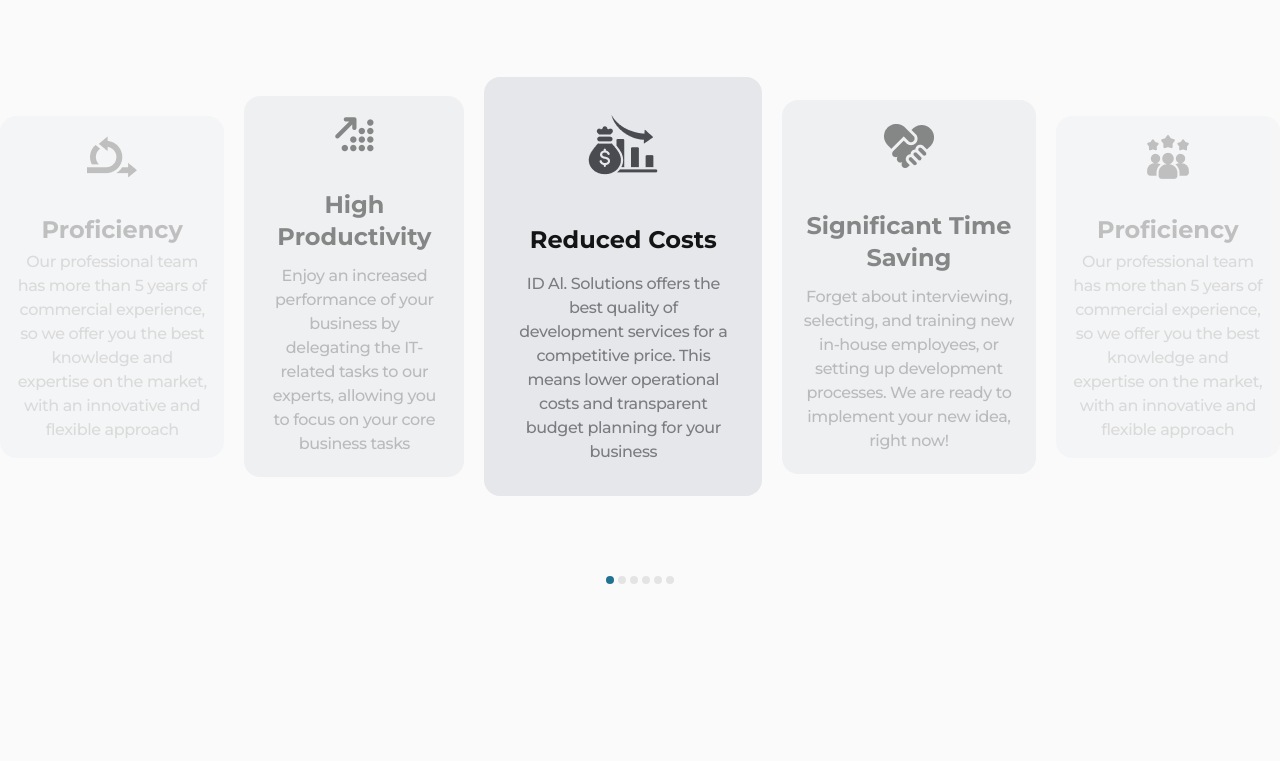
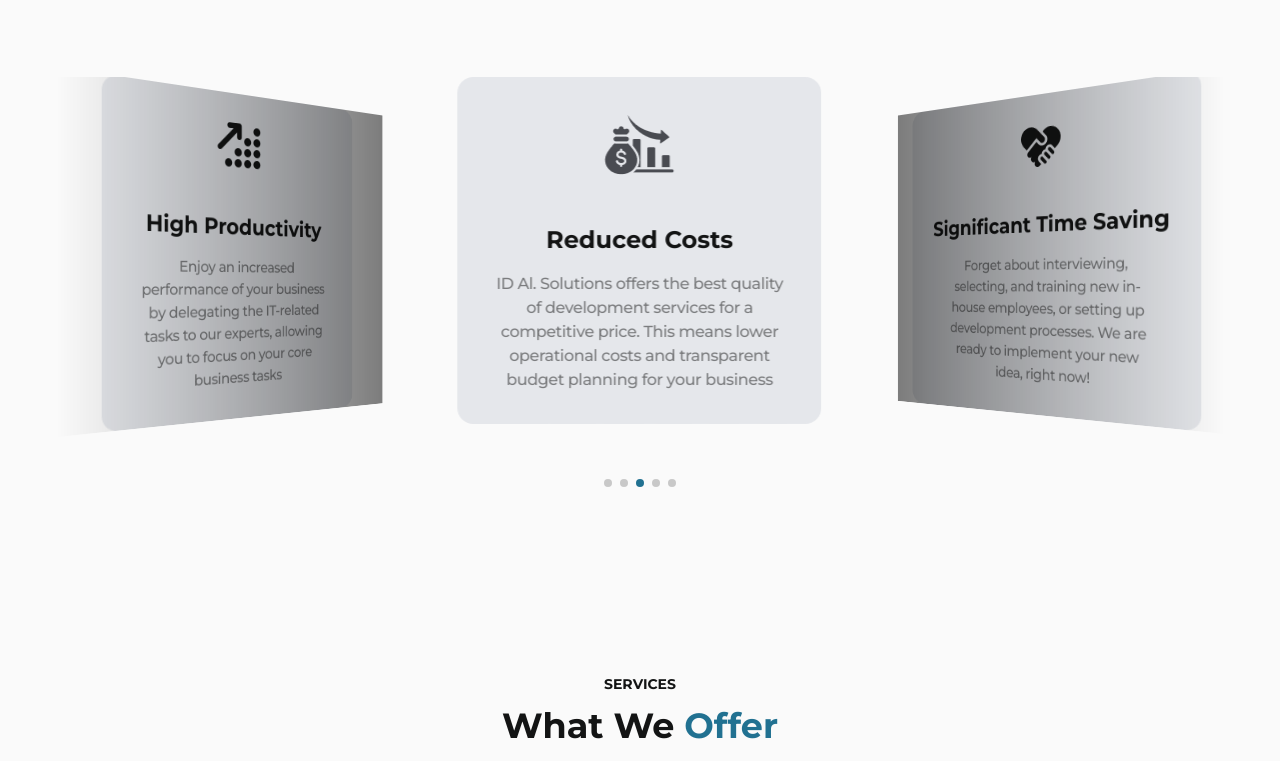
Before and after one commit to YasserCoder/ID-Al.-Solutions, a website: page src/services.html in a window 1280 px wide. Shown: the part 943-1704 px from the top of the page. Drawn offline with nearby package versions, Linux system fonts and the light colour scheme.

Commit message:
creating some slides

```diff
--- a/src/input.css
+++ b/src/input.css
@@ -1,5 +1,4 @@
-@import url('https://fonts.googleapis.com/css2?family=Montserrat:wght@300;500;700&family=Open+Sans:wght@400;700&family=Poppins:wght@600&family=Work+Sans:wght@300;400;600;800&display=swap');
-
+@import url("https://fonts.googleapis.com/css2?family=Montserrat:wght@300;500;700&family=Open+Sans:wght@400;700&family=Poppins:wght@600&family=Work+Sans:wght@300;400;600;800&display=swap");
 
 @tailwind base;
 @tailwind components;
--- a/src/services.html
+++ b/src/services.html
@@ -7,6 +7,10 @@
         <link rel="stylesheet" href="./../dist/output.css" />
         <!-- Font Awesome Library -->
         <link rel="stylesheet" href="./../dist/all.min.css" />
+        <link
+            rel="stylesheet"
+            href="https://cdn.jsdelivr.net/npm/swiper@11/swiper-bundle.min.css"
+        />
     </head>
     <body class="box-border font-main text-body bg-neutral-50">
         <header
@@ -233,9 +237,11 @@
                     cheaper, will help your business thrive
                 </p>
             </div>
-            <div class="flex justify-center md:gap-5 items-center">
-                <div
-                    class="hidden bg-gray-200 p-4 rounded-2xl xl:flex flex-col gap-1 w-fit items-center opacity-25"
+            <div class="swiper mySwiper">
+                <div class="swiper-wrapper">
+                    <div class="swiper-slide">
+                        <div
+                            class="bg-gray-200 p-8 rounded-2xl flex flex-col gap-4 w-fit items-center"
                         >
                             <img
                                 class="mb-7 w-fit"
@@ -254,12 +260,14 @@
                                 innovative and flexible approach
                             </p>
                         </div>
-                <div
-                    class="hidden bg-gray-200 p-[21px] rounded-2xl md:flex flex-col gap-[11px] w-fit items-center opacity-50 md:-translate-x-[40%] xl:translate-x-0"
-                >
-                    <div class="mb-6 w-fit">
+                    </div>
+                    <div class="swiper-slide">
+                        <div
+                            class="bg-gray-200 p-8 rounded-2xl flex flex-col gap-4 w-fit items-center"
+                        >
+                            <div class="mb-8 w-fit">
                                 <i
-                            class="fa-solid fa-arrow-up-right-dots text-[34px]"
+                                    class="fa-solid fa-arrow-up-right-dots text-5xl"
                                 ></i>
                             </div>
                             <h1 class="text-2xl font-semibold text-center">
@@ -268,11 +276,14 @@
                             <p
                                 class="text-base tracking-tight opacity-50 max-w-[250px] text-center"
                             >
-                        Enjoy an increased performance of your business by
-                        delegating the IT-related tasks to our experts, allowing
-                        you to focus on your core business tasks
-                    </p>
-                </div>
+                                Enjoy an increased performance of your business
+                                by delegating the IT-related tasks to our
+                                experts, allowing you to focus on your core
+                                business tasks
+                            </p>
+                        </div>
+                    </div>
+                    <div class="swiper-slide">
                         <div
                             class="bg-gray-200 p-8 rounded-[15px] md:rounded-2xl flex flex-col gap-4 w-fit items-center"
                         >
@@ -287,14 +298,16 @@
                             <p
                                 class="text-base tracking-tight opacity-50 max-w-[300px] text-center"
                             >
-                        ID Al. Solutions offers the best quality of development
-                        services for a competitive price. This means lower
-                        operational costs and transparent budget planning for
-                        your business
-                    </p>
-                </div>
-                <div
-                    class="hidden bg-gray-200 p-[21px] rounded-2xl md:flex flex-col gap-[11px] w-fit items-center opacity-50 md:translate-x-[40%] xl:translate-x-0"
+                                ID Al. Solutions offers the best quality of
+                                development services for a competitive price.
+                                This means lower operational costs and
+                                transparent budget planning for your business
+                            </p>
+                        </div>
+                    </div>
+                    <div class="swiper-slide">
+                        <div
+                            class="bg-gray-200 p-8 rounded-2xl flex flex-col gap-4 w-fit items-center"
                         >
                             <img
                                 class="mb-7 w-fit"
@@ -307,13 +320,16 @@
                             <p
                                 class="text-base tracking-tight opacity-50 max-w-[250px] text-center"
                             >
-                        Forget about interviewing, selecting, and training new
-                        in-house employees, or setting up development processes.
-                        We are ready to implement your new idea, right now!
-                    </p>
-                </div>
-                <div
-                    class="hidden bg-gray-200 p-4 rounded-2xl xl:flex flex-col gap-1 w-fit items-center opacity-25"
+                                Forget about interviewing, selecting, and
+                                training new in-house employees, or setting up
+                                development processes. We are ready to implement
+                                your new idea, right now!
+                            </p>
+                        </div>
+                    </div>
+                    <div class="swiper-slide">
+                        <div
+                            class="bg-gray-200 p-8 rounded-2xl flex flex-col gap-4 w-fit items-center"
                         >
                             <img
                                 class="mb-7 w-fit"
@@ -333,13 +349,8 @@
                             </p>
                         </div>
                     </div>
-            <div class="flex justify-center gap-1">
-                <div class="w-2 h-2 rounded-full bg-primary-100"></div>
-                <div class="w-2 h-2 rounded-full bg-zinc-800 opacity-10"></div>
-                <div class="w-2 h-2 rounded-full bg-zinc-800 opacity-10"></div>
-                <div class="w-2 h-2 rounded-full bg-zinc-800 opacity-10"></div>
-                <div class="w-2 h-2 rounded-full bg-zinc-800 opacity-10"></div>
-                <div class="w-2 h-2 rounded-full bg-zinc-800 opacity-10"></div>
+                </div>
+                <div class="swiper-pagination"></div>
             </div>
         </section>
         <section>
@@ -1010,12 +1021,12 @@
                         developing our own Products
                     </p>
                 </div>
-                <div class="flex justify-center relative">
-                    <div
-                        class="hidden xl:flex flex-row gap-[30px] absolute top-0 -left-[780px] opacity-50"
-                    >
-                        <img
-                            class="w-[300px] rounded-[15px] object-cover"
+                <div class="swiper secSwiper">
+                    <div class="swiper-wrapper">
+                        <div class="swiper-slide">
+                            <div class="flex flex-col gap-[30px] lg:flex-row">
+                                <img
+                                    class="w-full lg:w-[350px] rounded-[15px] lg:object-cover"
                                     src="../images/Frame 60.jpg"
                                     alt=""
                                 />
@@ -1029,23 +1040,28 @@
                                     </h3>
                                     <p class="text-[15px]">
                                         TRADS – a custom “turnkey” FOREX trading
-                                solution for a Ukrainian investment fund.
+                                        solution for a Ukrainian investment
+                                        fund.
                                     </p>
                                     <p class="text-[15px]">
-                                The application was designed as a constructor
-                                for trading strategies, allowing users to
-                                seamlessly create and back-test various trading
-                                setups using a wide variety of classic
-                                indicators. TRADS also features a full-fledged
+                                        The application was designed as a
+                                        constructor for trading strategies,
+                                        allowing users to seamlessly create and
+                                        back-test various trading setups using a
+                                        wide variety of classic indicators.
+                                        TRADS also features a full-fledged
                                         trading mode supporting several broker
                                         integrations
                                     </p>
                                     <p class="text-[15px]">
-                                TRADS also features a full-fledged trading mode
-                                supporting several broker integrations
-                            </p>
-                        </div>
-                    </div>
+                                        TRADS also features a full-fledged
+                                        trading mode supporting several broker
+                                        integrations
+                                    </p>
+                                </div>
+                            </div>
+                        </div>
+                        <div class="swiper-slide">
                             <div
                                 class="flex flex-col gap-[30px] lg:flex-row lg:gap-[40] xl:gap-[30px]"
                             >
@@ -1064,28 +1080,31 @@
                                     </h3>
                                     <p class="text-[15px]">
                                         TRADS – a custom “turnkey” FOREX trading
-                                solution for a Ukrainian investment fund.
+                                        solution for a Ukrainian investment
+                                        fund.
                                     </p>
                                     <p class="text-[15px]">
-                                The application was designed as a constructor
-                                for trading strategies, allowing users to
-                                seamlessly create and back-test various trading
-                                setups using a wide variety of classic
-                                indicators. TRADS also features a full-fledged
+                                        The application was designed as a
+                                        constructor for trading strategies,
+                                        allowing users to seamlessly create and
+                                        back-test various trading setups using a
+                                        wide variety of classic indicators.
+                                        TRADS also features a full-fledged
                                         trading mode supporting several broker
                                         integrations
                                     </p>
                                     <p class="text-[15px]">
-                                TRADS also features a full-fledged trading mode
-                                supporting several broker integrations
-                            </p>
-                        </div>
-                    </div>
-                    <div
-                        class="hidden xl:flex flex-row gap-[30px] absolute top-0 -right-[780px] opacity-50"
-                    >
-                        <img
-                            class="w-[300px] rounded-[15px] object-cover"
+                                        TRADS also features a full-fledged
+                                        trading mode supporting several broker
+                                        integrations
+                                    </p>
+                                </div>
+                            </div>
+                        </div>
+                        <div class="swiper-slide">
+                            <div class="flex flex-col gap-[30px] lg:flex-row">
+                                <img
+                                    class="w-full lg:w-[350px] rounded-[15px] lg:object-cover"
                                     src="../images/Frame 60 (1).jpg"
                                     alt=""
                                 />
@@ -1099,41 +1118,29 @@
                                     </h3>
                                     <p class="text-[15px]">
                                         TRADS – a custom “turnkey” FOREX trading
-                                solution for a Ukrainian investment fund.
+                                        solution for a Ukrainian investment
+                                        fund.
                                     </p>
                                     <p class="text-[15px]">
-                                The application was designed as a constructor
-                                for trading strategies, allowing users to
-                                seamlessly create and back-test various trading
-                                setups using a wide variety of classic
-                                indicators. TRADS also features a full-fledged
+                                        The application was designed as a
+                                        constructor for trading strategies,
+                                        allowing users to seamlessly create and
+                                        back-test various trading setups using a
+                                        wide variety of classic indicators.
+                                        TRADS also features a full-fledged
                                         trading mode supporting several broker
                                         integrations
                                     </p>
                                     <p class="text-[15px]">
-                                TRADS also features a full-fledged trading mode
-                                supporting several broker integrations
-                            </p>
-                        </div>
-                    </div>
-                </div>
-                <div class="flex justify-center gap-1">
-                    <div class="w-2 h-2 rounded-full bg-primary-100"></div>
-                    <div
-                        class="w-2 h-2 rounded-full bg-zinc-800 opacity-10"
-                    ></div>
-                    <div
-                        class="w-2 h-2 rounded-full bg-zinc-800 opacity-10"
-                    ></div>
-                    <div
-                        class="w-2 h-2 rounded-full bg-zinc-800 opacity-10"
-                    ></div>
-                    <div
-                        class="w-2 h-2 rounded-full bg-zinc-800 opacity-10"
-                    ></div>
-                    <div
-                        class="w-2 h-2 rounded-full bg-zinc-800 opacity-10"
-                    ></div>
+                                        TRADS also features a full-fledged
+                                        trading mode supporting several broker
+                                        integrations
+                                    </p>
+                                </div>
+                            </div>
+                        </div>
+                    </div>
+                    <div class="swiper-pagination"></div>
                 </div>
             </div>
         </section>
@@ -1475,7 +1482,87 @@
                 </div>
             </div>
         </footer>
-
+        <style>
+            .swiper {
+                width: 100%;
+                height: 100%;
+            }
+            .swiper-slide {
+                display: flex;
+                justify-content: center;
+                align-items: center;
+            }
+            .swiper-wrapper {
+                display: flex;
+                width: fit-content;
+            }
+            .swiper-pagination {
+                position: static;
+                margin-top: 40px;
+            }
+            .swiper-pagination-bullet-active {
+                background-color: #217191;
+            }
+        </style>
+        <script src="https://cdn.jsdelivr.net/npm/swiper@11/swiper-bundle.min.js"></script>
+        <script>
+            var swiper = new Swiper(".mySwiper", {
+                slidesPerView: 1,
+                spaceBetween: 30,
+                grabCursor: true,
+                initialSlide: 0,
+                pagination: {
+                    el: ".swiper-pagination",
+                    clickable: true,
+                },
+                breakpoints: {
+                    768: {
+                        slidesPerView: 2,
+                        spaceBetween: 20,
+                        initialSlide: 2,
+                    },
+                    1280: {
+                        slidesPerView: 3,
+                        spaceBetween: 30,
+                        initialSlide: 2,
+                    },
+                },
+                effect: "coverflow",
+                centeredSlides: true,
+                coverflowEffect: {
+                    rotate: 50,
+                    stretch: 0,
+                    depth: 100,
+                    modifier: 1,
+                    slideShadows: true,
+                },
+            });
+            var myswiper = new Swiper(".secSwiper", {
+                slidesPerView: 1,
+                spaceBetween: 30,
+                grabCursor: true,
+                initialSlide: 0,
+                pagination: {
+                    el: ".swiper-pagination",
+                    clickable: true,
+                },
+                breakpoints: {
+                    1280: {
+                        initialSlide: 1,
+                        spaceBetween: 20,
+                    },
+                },
+                centeredSlides: true,
+                effect: "coverflow",
+                coverflowEffect: {
+                    rotate: 50,
+                    stretch: 0,
+                    depth: 100,
+                    modifier: 1,
+                    slideShadows: true,
+                },
+            });
+        </script>
         <script src="../script.js"></script>
     </body>
 </html>
```
Also changed, not shown: dist/output.css. Lines whose indentation alone changed are shown as unchanged.
